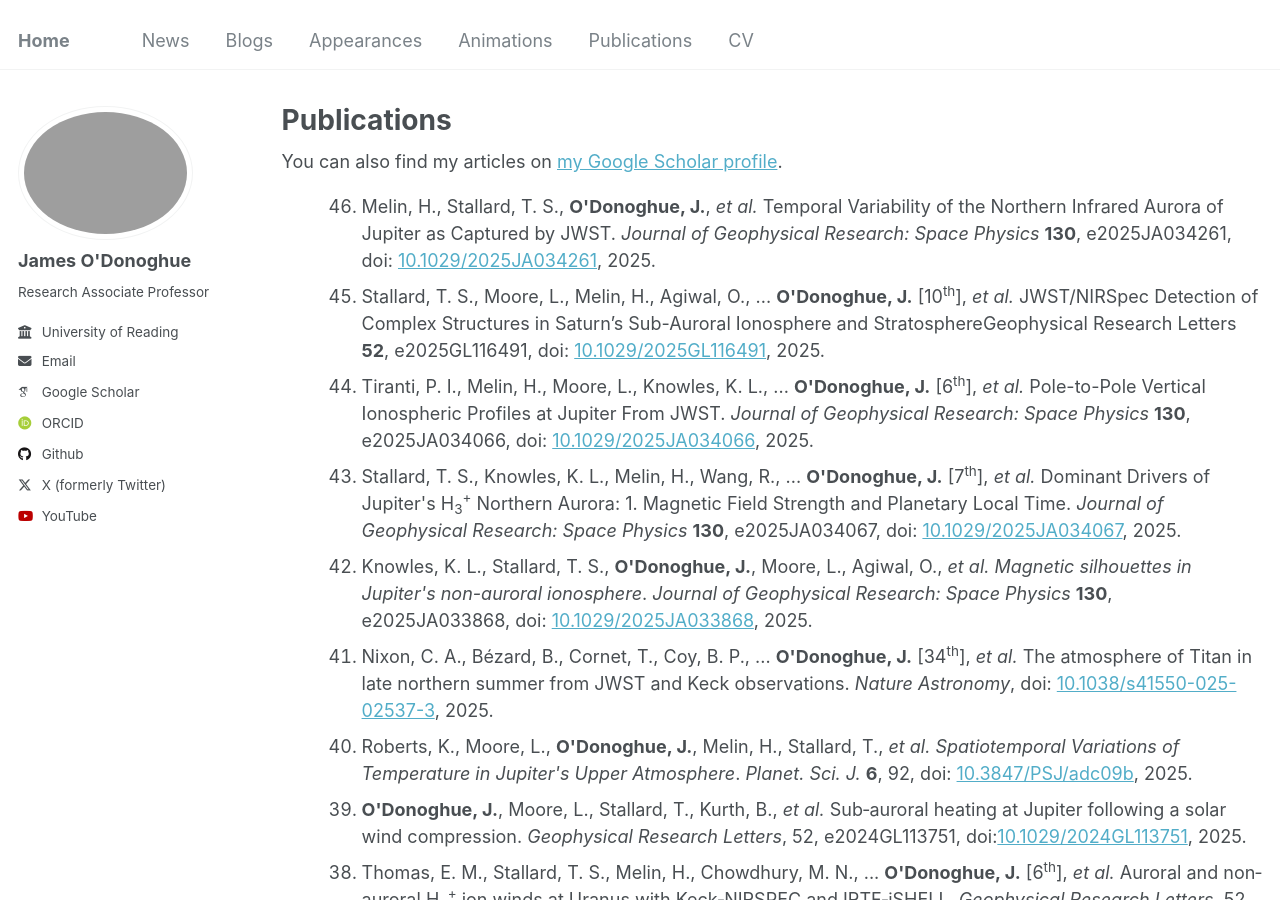
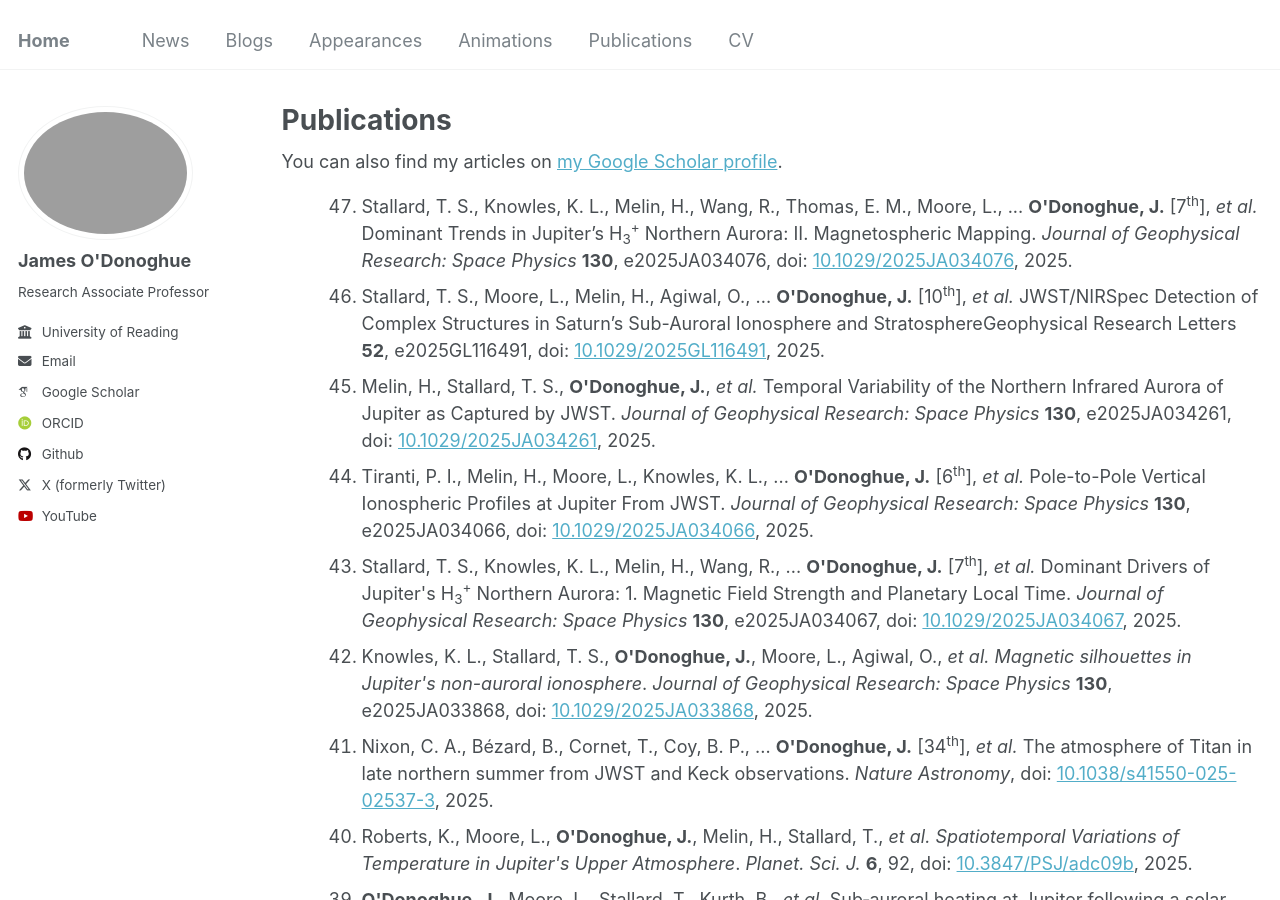
Before and after one commit to odonoghuespace/odonoghuespace.github.io, a Jekyll site: the page built from _pages/publications.html, in a window 1280 px wide and 900 px high. Built offline with Jekyll 4.4.1, drawn with Linux system fonts in a browser that asks for light colours; some web fonts are replaced.

Commit message:
Update publications.html

```diff
--- a/_pages/publications.html
+++ b/_pages/publications.html
@@ -15,10 +15,11 @@ author_profile: true
 
 <ol reversed>
   <ol reversed>
+  <li>Stallard, T. S., Knowles, K. L., Melin, H., Wang, R., Thomas, E. M., Moore, L., ... <strong>O'Donoghue, J.</strong> [7<sup>th</sup>], <em>et al.</em> Dominant Trends in Jupiter’s H<sub>3</sub><sup>+</sup> Northern Aurora: II. Magnetospheric Mapping. <em>Journal of Geophysical Research: Space Physics</em> <strong>130</strong>, e2025JA034076, doi: <a href="https://doi.org/10.1029/2025JA034076">10.1029/2025JA034076</a>, 2025.</li>
+
+  <li>Stallard, T. S., Moore, L., Melin, H., Agiwal, O., ... <strong>O'Donoghue, J.</strong> [10<sup>th</sup>], <em>et al.</em> JWST/NIRSpec Detection of Complex Structures in Saturn’s Sub-Auroral Ionosphere and Stratosphere</. <em>Geophysical Research Letters</em> <strong>52</strong>, e2025GL116491, doi: <a href="https://doi.org/10.1029/2025GL116491">10.1029/2025GL116491</a>, 2025.</li>
 
   <li>Melin, H., Stallard, T. S., <strong>O'Donoghue, J.</strong>, <em>et al.</em> Temporal Variability of the Northern Infrared Aurora of Jupiter as Captured by JWST. <em>Journal of Geophysical Research: Space Physics</em> <strong>130</strong>, e2025JA034261, doi: <a href="https://doi.org/10.1029/2025JA034261">10.1029/2025JA034261</a>, 2025.</li>
-
-  <li>Stallard, T. S., Moore, L., Melin, H., Agiwal, O., ... <strong>O'Donoghue, J.</strong> [10<sup>th</sup>], <em>et al.</em> JWST/NIRSpec Detection of Complex Structures in Saturn’s Sub-Auroral Ionosphere and Stratosphere</. <em>Geophysical Research Letters</em> <strong>52</strong>, e2025GL116491, doi: <a href="https://doi.org/10.1029/2025GL116491">10.1029/2025GL116491</a>, 2025.</li>
 
   <li>Tiranti, P. I., Melin, H., Moore, L., Knowles, K. L., ... <strong>O'Donoghue, J.</strong> [6<sup>th</sup>], <em>et al.</em> Pole-to-Pole Vertical Ionospheric Profiles at Jupiter From JWST. <em>Journal of Geophysical Research: Space Physics</em> <strong>130</strong>, e2025JA034066, doi: <a href="https://doi.org/10.1029/2025JA034066">10.1029/2025JA034066</a>, 2025.</li>
 
```
